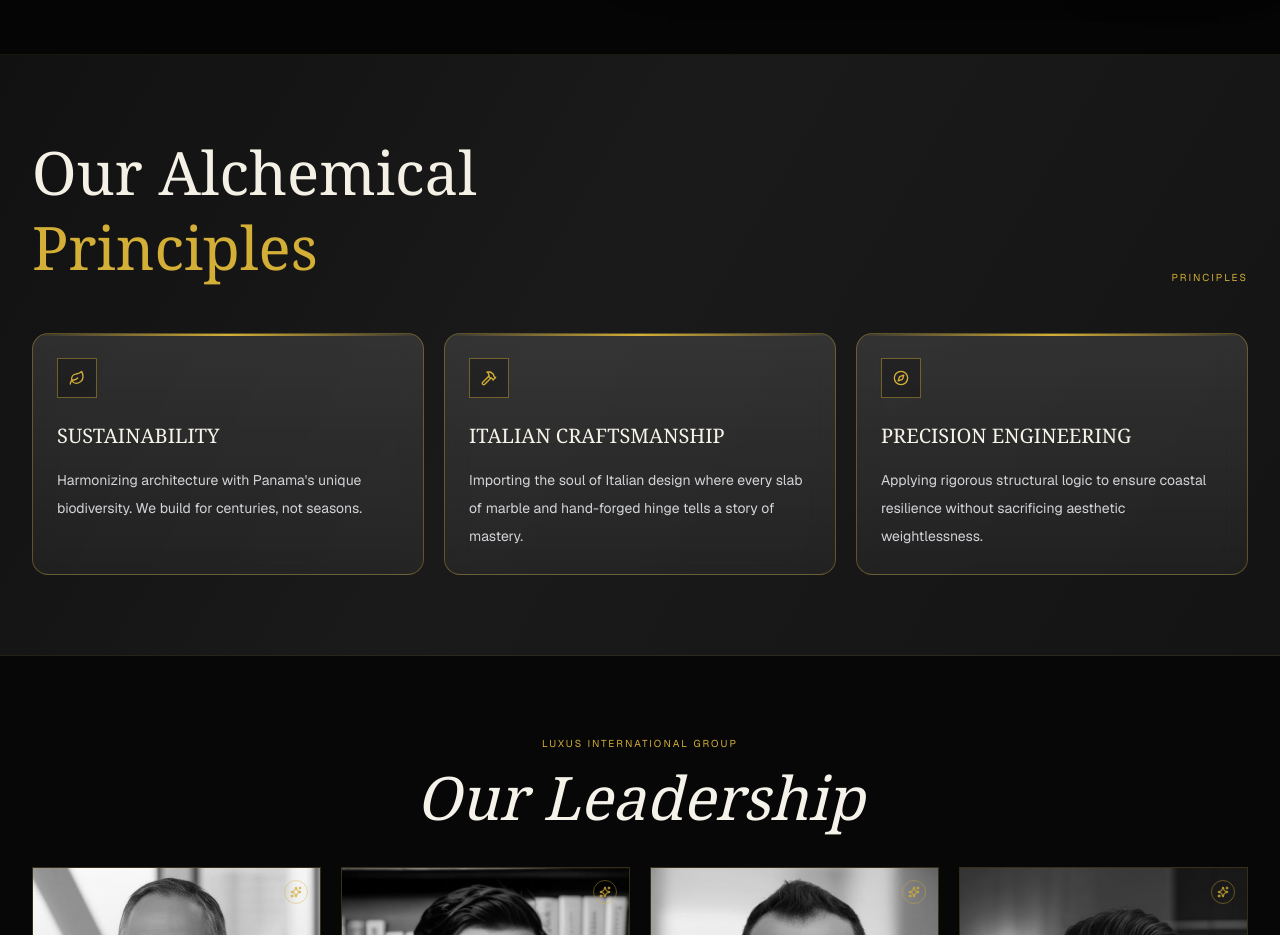
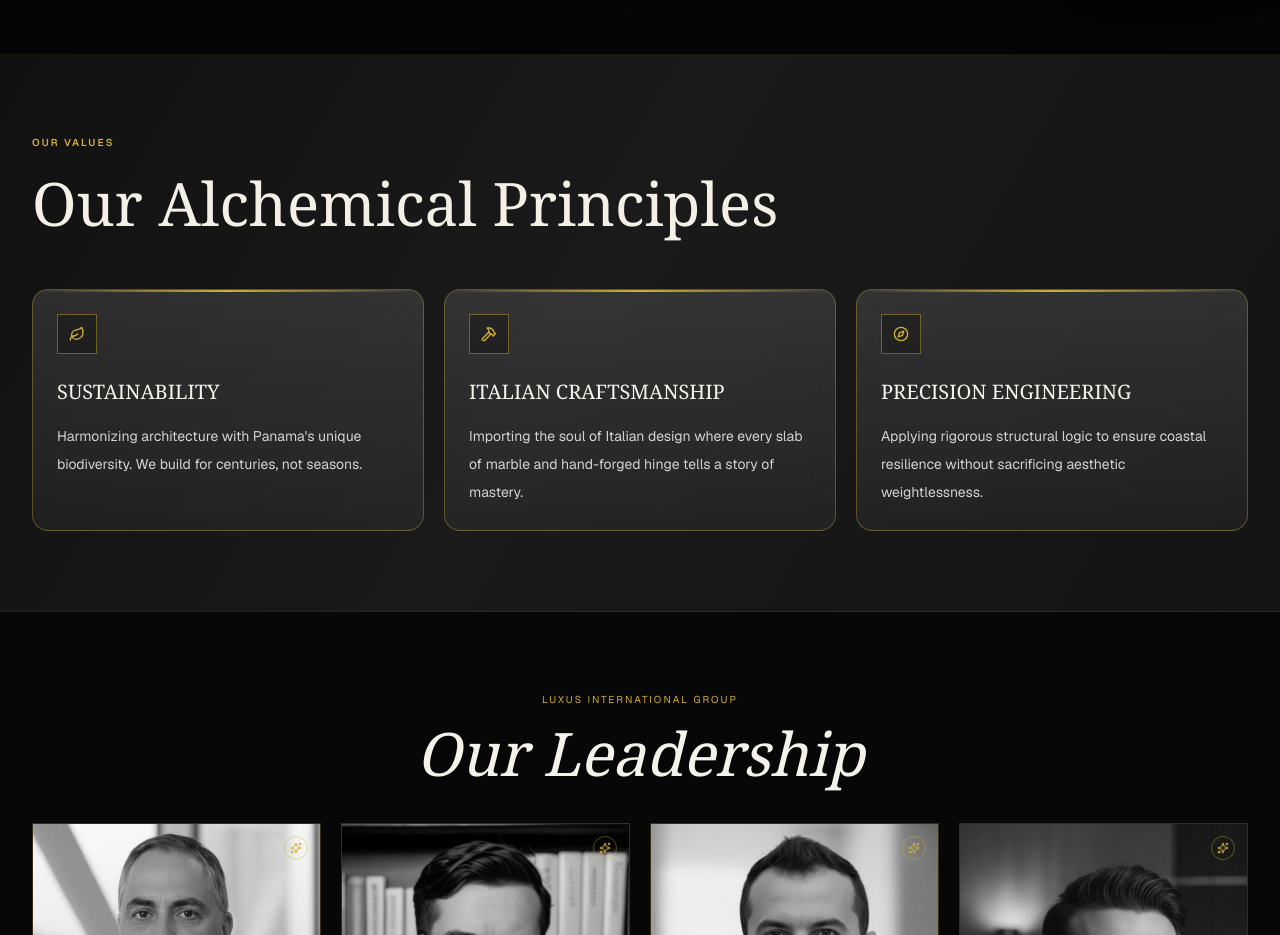
Before and after one commit to ayanmal1k/LUXUS, a Next.js app: page /about in a window 1280 px wide. Shown: the part 820-1755 px from the top of the page. Built offline with nearby package versions, Linux system fonts and the light colour scheme.

Commit message:
Chnaged ABOUT

```diff
--- a/app/about/page.tsx
+++ b/app/about/page.tsx
@@ -100,13 +100,13 @@ export default function AboutPage() {
 
       <section id="principles" className="border-b border-[#D4AF37]/10 bg-[linear-gradient(120deg,#111111_0%,#1A1A1A_45%,#141414_100%)]">
         <div className="mx-auto w-full max-w-7xl px-4 py-16 sm:px-6 lg:px-8 lg:py-20">
-          <div className="mb-12 flex flex-col justify-between gap-6 sm:flex-row sm:items-end">
-            <h2 className="text-4xl leading-tight sm:text-5xl lg:text-6xl">
-              <span className="text-[#F4F0E5]">{t('aboutPage.principles.title')}</span>
-              <br />
-              <span className="text-[#D4AF37]">{t('aboutPage.principles.subtitle')}</span>
+          <div className="mb-12">
+            <p className="mb-4 text-[10px] font-semibold tracking-[0.2em] text-[#D4AF37] uppercase reveal" style={{ animationDelay: '120ms' }}>
+              {t('aboutPage.principles.eyebrow')}
+            </p>
+            <h2 className="reveal text-4xl leading-tight text-[#F4F0E5] sm:text-5xl lg:text-6xl" style={{ animationDelay: '220ms' }}>
+              {t('aboutPage.principles.title')}
             </h2>
-            <p className="text-[10px] tracking-[0.2em] text-[#D4AF37] uppercase">{t('aboutPage.principles.subtitle')}</p>
           </div>
 
           <div className="grid grid-cols-1 gap-5 md:grid-cols-3">
--- a/lib/i18n/translations.ts
+++ b/lib/i18n/translations.ts
@@ -192,8 +192,8 @@ type Messages = {
     quote: string;
     quoteAuthor: string;
     principles: {
+      eyebrow: string;
       title: string;
-      subtitle: string;
       items: {
         sustainability: { title: string; description: string };
         craftsmanship: { title: string; description: string };
@@ -484,8 +484,8 @@ export const translations: Record<Locale, Messages> = {
       quote: 'Elegance is the only beauty that never fades.',
       quoteAuthor: 'Audrey Hepburn',
       principles: {
-        title: 'Our Alchemical',
-        subtitle: 'Principles',
+        eyebrow: 'Our Values',
+        title: 'Our Alchemical Principles',
         items: {
           sustainability: {
             title: 'Sustainability',
@@ -878,8 +878,8 @@ export const translations: Record<Locale, Messages> = {
       quote: 'L\'eleganza è l\'unica bellezza che non sfiorisce mai.',
       quoteAuthor: 'Audrey Hepburn',
       principles: {
+        eyebrow: 'I nostri valori',
         title: 'I nostri principi',
-        subtitle: 'di progetto',
         items: {
           sustainability: {
             title: 'Sostenibilità',
@@ -1141,8 +1141,8 @@ export const translations: Record<Locale, Messages> = {
       quote: 'La elegancia es la única belleza que nunca se desvanece.',
       quoteAuthor: 'Audrey Hepburn',
       principles: {
+        eyebrow: 'Nuestros valores',
         title: 'Nuestros principios',
-        subtitle: 'de proyecto',
         items: {
           sustainability: {
             title: 'Sostenibilidad',
```
